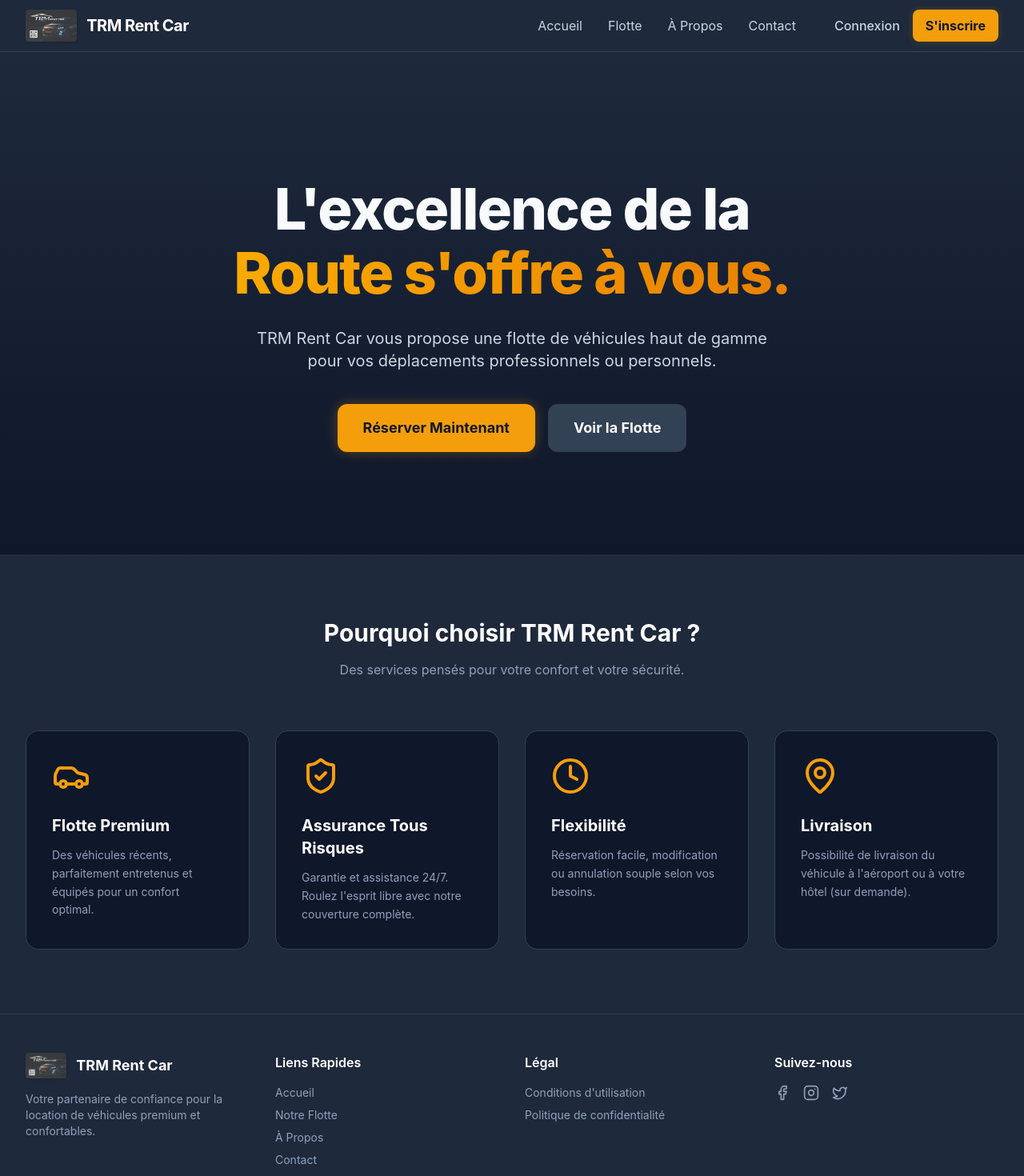
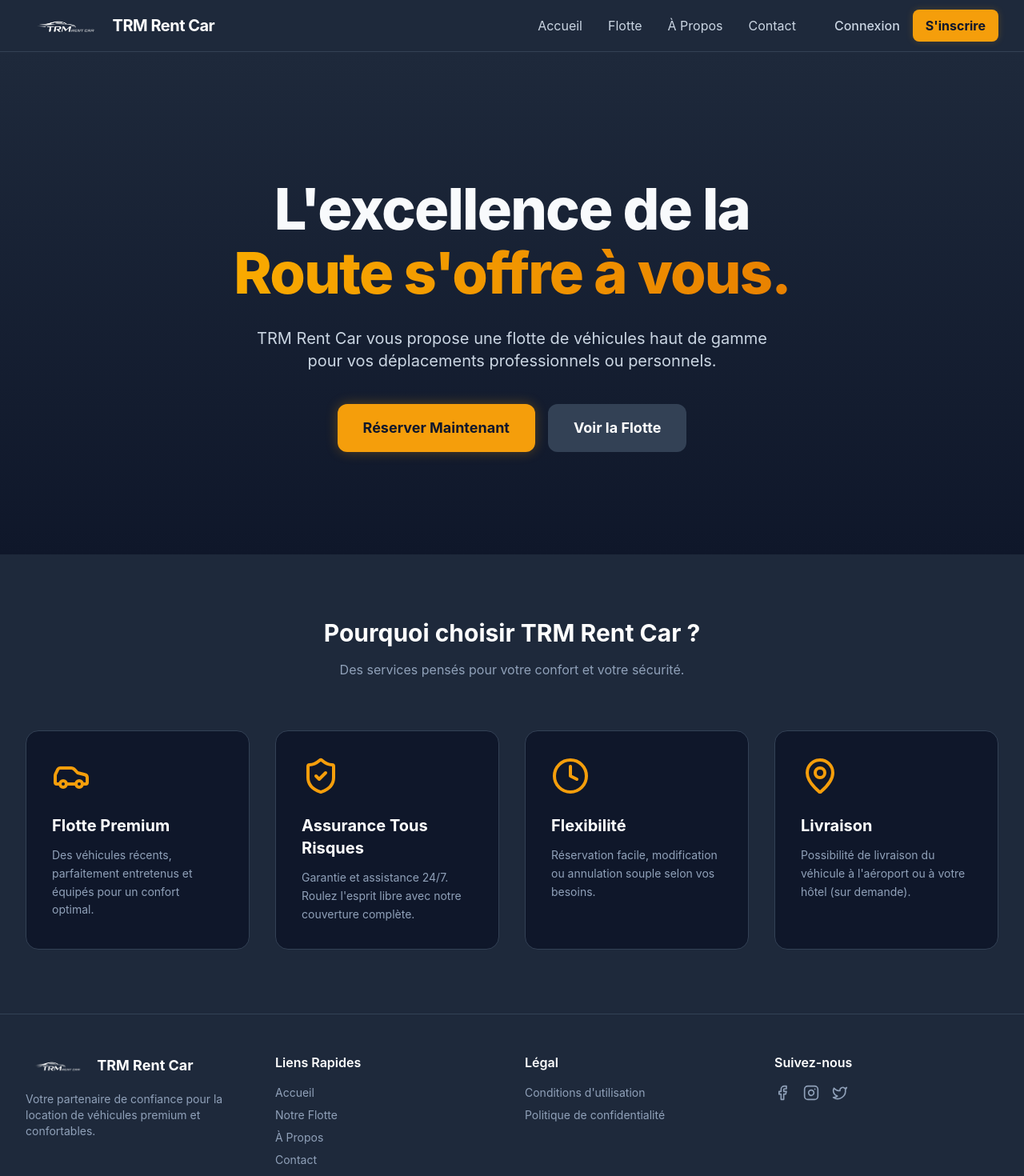
Before and after one commit to Othman-Bekhouche/TRM-Rent-Car, a React app in the folder frontend/: page / in a window 1280 px wide. Shown: the top 1470 px of the page at 80% size. Built offline with nearby package versions, Linux system fonts and the light colour scheme; the HTML template or start-up script is replaced by a standard one.

Commit message:
style: use transparent PNG logos instead of business card image

```diff
--- a/frontend/src/components/ui/Footer.tsx
+++ b/frontend/src/components/ui/Footer.tsx
@@ -8,7 +8,7 @@ export default function Footer() {
                 <div className="grid grid-cols-1 md:grid-cols-4 gap-8 mb-8">
                     <div className="col-span-1 md:col-span-1">
                         <Link to="/" className="flex items-center gap-3 mb-4">
-                            <img src="/carte-recto.jpg" alt="TRM Rent Car" className="h-8 w-auto rounded object-contain shadow-sm" />
+                            <img src="/trm-logo-pour-arriere-noir.png" alt="TRM Rent Car" className="h-8 w-auto object-contain" />
                             <span className="font-bold text-lg text-white">TRM Rent Car</span>
                         </Link>
                         <p className="text-slate-400 text-sm">
--- a/frontend/src/components/ui/Navbar.tsx
+++ b/frontend/src/components/ui/Navbar.tsx
@@ -11,7 +11,7 @@ export default function Navbar() {
                 <div className="flex justify-between h-16">
                     <div className="flex items-center">
                         <Link to="/" className="flex items-center gap-3">
-                            <img src="/carte-recto.jpg" alt="TRM Rent Car" className="h-10 w-auto rounded object-contain shadow-sm" />
+                            <img src="/trm-logo-pour-arriere-noir.png" alt="TRM Rent Car" className="h-10 w-auto object-contain" />
                             <span className="font-bold text-xl tracking-tight text-white hidden sm:block">TRM Rent Car</span>
                         </Link>
                     </div>
```
Also changed, not shown: frontend/public/trm-logo-pour-arriere-blanc.png (added), frontend/public/trm-logo-pour-arriere-noir.png (added).
